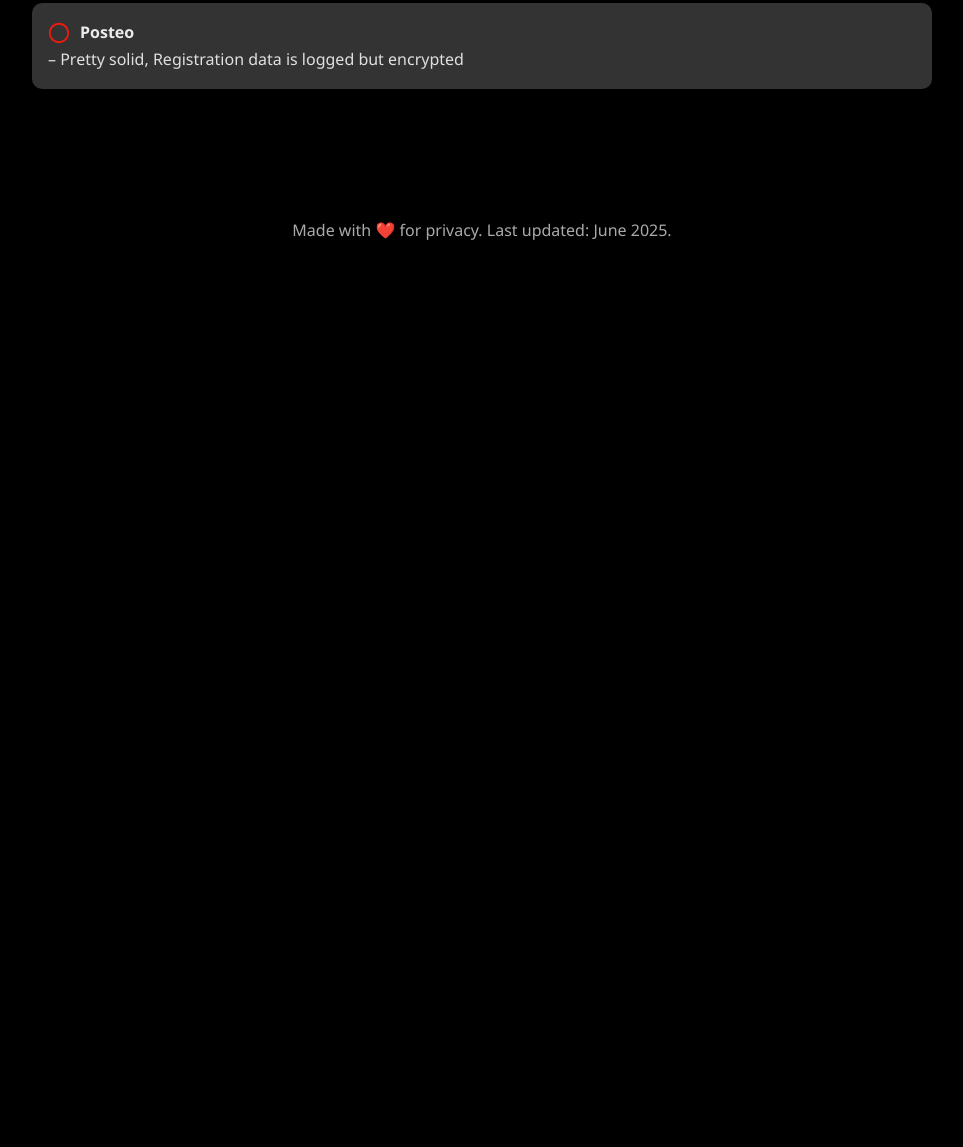
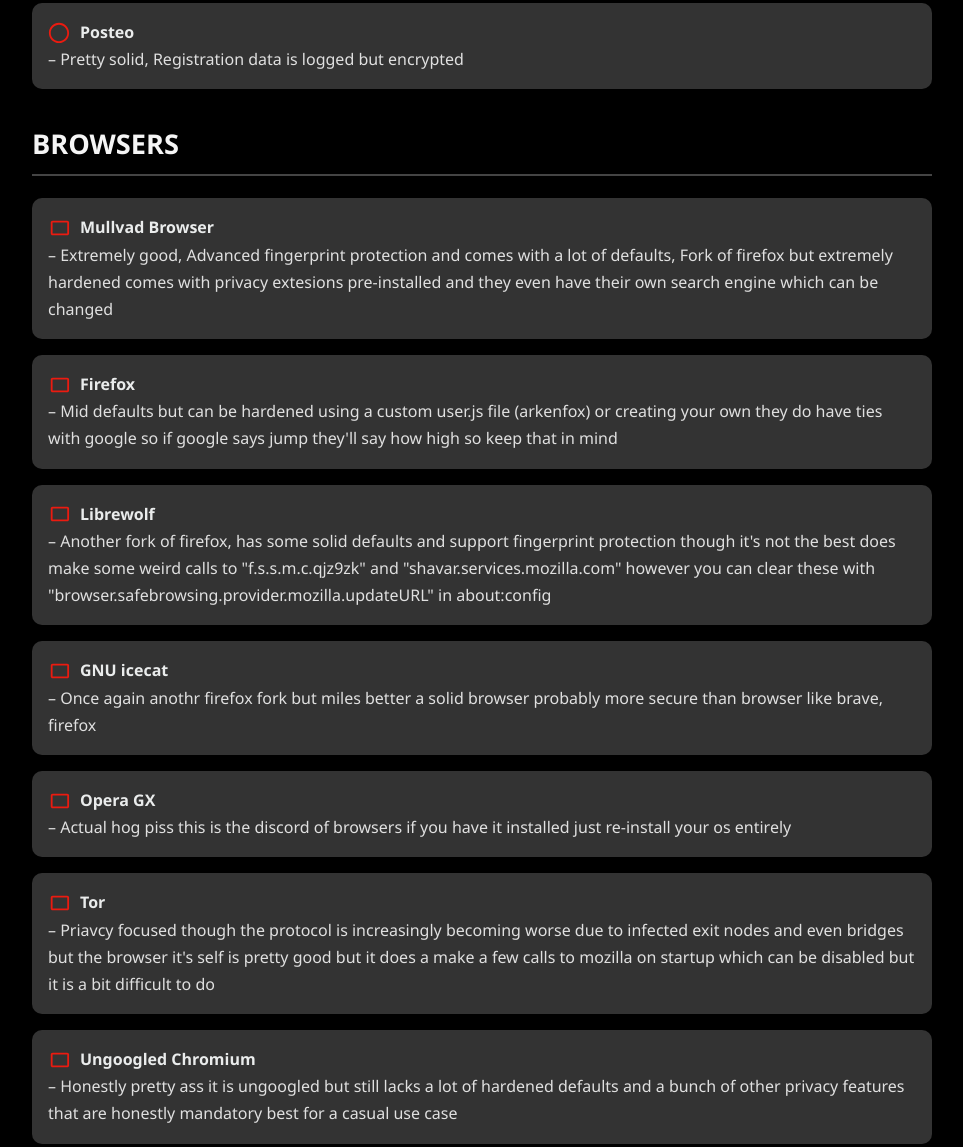
Before and after one commit to whispars/whispars.github.io, a plain HTML site: page index.html in a window 1280 px wide. Shown: the part 4865-6012 px from the top of the page, without its empty margins (158-1121 px from the left). Before the commit the page ends 5173 px from the top, so only its background shows below. Drawn offline with Linux system fonts and the light colour scheme.

Commit message:
Update index.html

```diff
--- a/index.html
+++ b/index.html
@@ -284,6 +284,45 @@
         </a> – Pretty solid, Registration data is logged but encrypted
       </li>
     </ul>
+
+
+    <h2>Browsers</h2>
+    <ul>
+      <li>
+        <a href="https://mullvad.net/" target="_blank">
+          <svg class="icon"><use href="#wallet"></use></svg> Mullvad Browser
+        </a> – Extremely good, Advanced fingerprint protection and comes with a lot of defaults, Fork of firefox but extremely hardened comes with privacy extesions pre-installed and they even have their own search engine which can be changed
+      <li>
+        <a href="https://firefox.com" target="_blank">
+          <svg class="icon"><use href="#wallet"></use></svg> Firefox
+        </a> – Mid defaults but can be hardened using a custom user.js file (arkenfox) or creating your own they do have ties with google so if google says jump they'll say how high so keep that in mind
+      </li>
+      <li>
+        <a href="https://librewolf.net" target="_blank">
+          <svg class="icon"><use href="#wallet"></use></svg> Librewolf
+        </a> – Another fork of firefox, has some solid defaults and support fingerprint protection though it's not the best does make some weird calls to "f.s.s.m.c.qjz9zk" and "shavar.services.mozilla.com" however you can clear these with "browser.safebrowsing.provider.mozilla.updateURL" in about:config
+      </li>
+      <li>
+        <a href="https://icecatbrowser.org" target="_blank">
+          <svg class="icon"><use href="#wallet"></use></svg> GNU icecat
+        </a> – Once again anothr firefox fork but miles better a solid browser probably more secure than browser like brave, firefox
+      </li>
+      <li>
+        <a href="https://opera.com" target="_blank">
+          <svg class="icon"><use href="#wallet"></use></svg> Opera GX
+        </a> – Actual hog piss this is the discord of browsers if you have it installed just re-install your os entirely
+      </li>
+      <li>
+        <a href="https://torproject.org" target="_blank">
+          <svg class="icon"><use href="#wallet"></use></svg> Tor
+        </a> – Priavcy focused though the protocol is increasingly becoming worse due to infected exit nodes and even bridges but the browser it's self is pretty good but it does a make a few calls to mozilla on startup which can be disabled but it is a bit difficult to do
+      </li>
+      <li>
+        <a href="https://github.com/ungoogled-software/ungoogled-chromium" target="_blank">
+          <svg class="icon"><use href="#wallet"></use></svg> Ungoogled Chromium
+        </a> – Honestly pretty ass it is ungoogled but still lacks a lot of hardened defaults and a bunch of other privacy features that are honestly mandatory best for a casual use case
+      </li>
+    </ul>
   </section>
 
   <footer>
```
